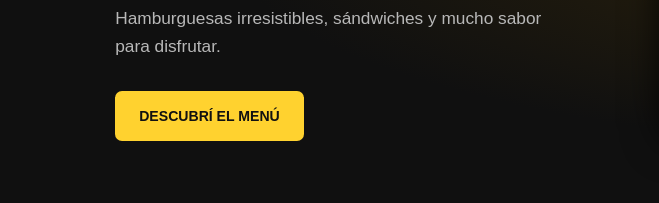
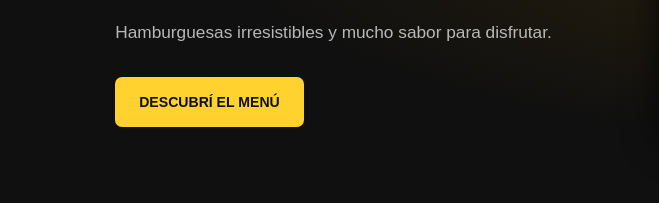
Before and after one commit to jonas7272/alta-pinta, a plain HTML site: page index.html in a window 1280 px wide. Shown: the part 412-615 px from the top of the page, 0-659 px from the left. Drawn offline with Linux system fonts and the light colour scheme.

Commit message:
Update index.html

```diff
--- a/index.html
+++ b/index.html
@@ -56,7 +56,7 @@
           </h1>
 
           <p class="portada-texto">
-            Hamburguesas irresistibles, sándwiches y mucho sabor para disfrutar.
+            Hamburguesas irresistibles y mucho sabor para disfrutar.
           </p>
 
           <a href="#menu" class="boton boton-principal"> DESCUBRÍ EL MENÚ </a>
```
